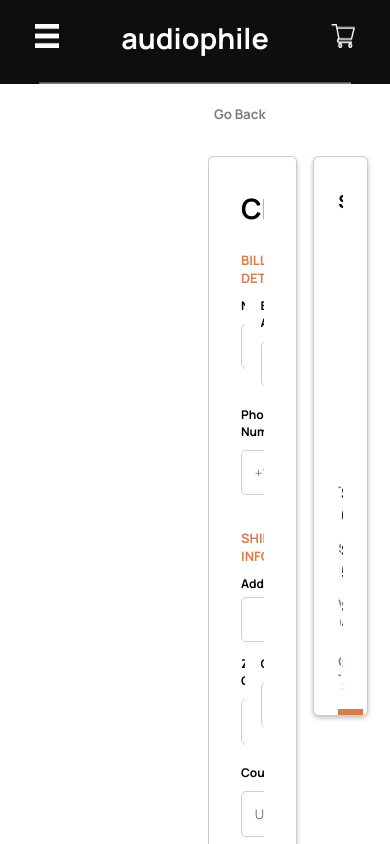
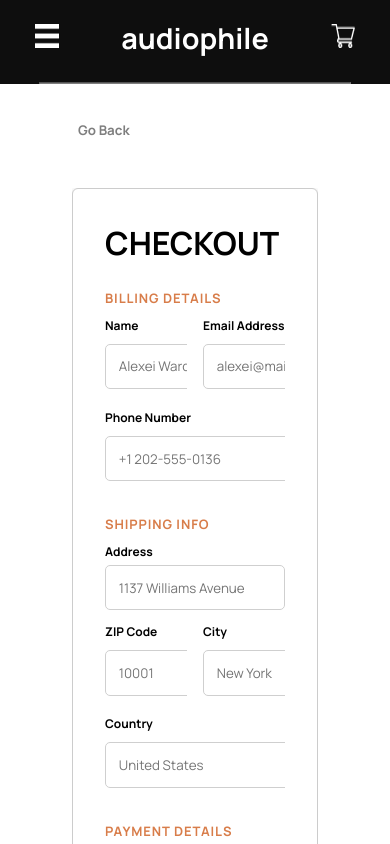
Before and after one commit to Mplusabiodun/gadgets-ecommerce-vue3, a Vue app: page /checkout in a window 390 px wide. Shown: the top 844 px of the page. Built offline with nearby package versions, Linux system fonts and the light colour scheme.

Commit message:
cartlist, notFound page media query for mobile

```diff
--- a/src/components/Reuseable/CartList.vue
+++ b/src/components/Reuseable/CartList.vue
@@ -15,20 +15,6 @@
 <script>
 export default {
   props: ["cartList"],
-  data() {
-    return {};
-  },
-  methods: {
-    // add() {
-    //   return this.numberOfProduct + 1;
-    // },
-    // sub() {
-    //   this.numberOfProduct -= 1;
-    //   if (this.numberOfProduct < 1) {
-    //     return (this.numberOfProduct = 1);
-    //   }
-    // },
-  },
 };
 </script>
 
@@ -85,4 +71,63 @@ p {
 .sub {
   margin-left: 5px;
 }
+/* Tablets / iPad ----------- */
+/* and (min-width: 768px) */
+@media only screen and (max-width: 1024px) {
+}
+
+/* Mobile ----------- */
+@media only screen and (max-width: 767px) {
+  /* * {
+    color: #000000;
+  } */
+  li {
+    /* display: flex; */
+    /* flex-direction: row; */
+    margin-top: 1.5rem;
+    /* justify-content: space-between;
+    align-items: center;
+    font-weight: bold; */
+  }
+  img {
+    width: 4rem;
+    height: 4rem;
+    /* margin-left: -2.4rem; */
+  }
+  .name_price {
+    margin-left: -1rem;
+    /* text-align: left; */
+  }
+  h3 {
+    font-size: 16px;
+    /* font-weight: 700; */
+    /* text-align: left; */
+  }
+  p {
+    font-size: 15px;
+    /* font-weight: 700; */
+    /* text-align: left; */
+    /* opacity: 50%; */
+    /* margin-top: 3px; */
+  }
+  .number {
+    /* width: 5.5rem;
+    height: 2rem;
+    text-align: center;
+    background: #f1f1f1;
+    border: 1px solid #f1f1f1; */
+    font-size: 16px;
+    /* font-weight: bold; */
+  }
+  /* .figure {
+    margin: 0 1.2rem;
+  } */
+  .sub,
+  .add {
+    font-size: 19px;
+  }
+  /* .sub {
+    margin-left: 5px;
+  } */
+}
 </style>
--- a/src/components/Reuseable/CheckOut.vue
+++ b/src/components/Reuseable/CheckOut.vue
@@ -588,7 +588,8 @@ hr {
   letter-spacing: 1px;
 }
 /* Tablets / iPad ----------- */
-@media only screen and (min-width: 768px) and (max-width: 1024px) {
+/* and (min-width: 768px) */
+@media only screen and (max-width: 1024px) {
   .container {
     margin: 3rem 4.5rem 0 4.5rem;
   }
@@ -682,5 +683,94 @@ hr {
 
 /* Mobile ----------- */
 @media only screen and (max-width: 767px) {
+  .container {
+    margin: 3rem 4.5rem 0 4.5rem;
+  }
+  .container2 {
+    flex-direction: column;
+  }
+  .checkout {
+    width: 100%;
+    margin-bottom: 3rem;
+  }
+  .go_back {
+    margin-bottom: 3rem;
+  }
+  input {
+    width: 16.8rem;
+  }
+  .checkout_text {
+    font-size: 32px;
+  }
+  .billing,
+  .shipping,
+  .payment {
+    letter-spacing: 0.9px;
+  }
+  .name_email input {
+    width: 16.8rem;
+  }
+  .e_money,
+  .c_delivery {
+    width: 16.8rem;
+    margin: 0 0 1rem 11.8rem;
+  }
+  .c_delivery {
+    margin: 0 0 1rem 17.9rem;
+  }
+
+  /* SUMMARY */
+  .summary {
+    width: 100%;
+  }
+
+  .name_price {
+    margin: 0 0 0 -22rem;
+  }
+  .cart_name {
+    letter-spacing: 1px;
+  }
+  .cart_price {
+    letter-spacing: 1px;
+  }
+  .total {
+    margin: 1rem 0;
+    letter-spacing: 1px;
+  }
+  .total h3 {
+    font-size: 15px;
+  }
+  .continue {
+    letter-spacing: 2px;
+  }
+
+  /* Dialog */
+  dialog {
+    width: 65%;
+    letter-spacing: 1px;
+  }
+  .thankyou {
+    font-size: 32px;
+  }
+  .confimationemail {
+    font-size: 17px;
+  }
+
+  .dialog_name_price h3 {
+    font-size: 17px;
+  }
+  .dialog_name_price p {
+    font-size: 16px;
+  }
+  .number {
+    font-size: 16px;
+  }
+  .andothers {
+    letter-spacing: 0.5px;
+  }
+  .inner_div2 h3 {
+    font-size: 17px;
+    letter-spacing: 1px;
+  }
 }
 </style>
--- a/src/components/Reuseable/NotFound.vue
+++ b/src/components/Reuseable/NotFound.vue
@@ -27,10 +27,23 @@ p {
   font-weight: bold;
 }
 /* Tablets / iPad ----------- */
-@media only screen and (min-width: 768px) and (max-width: 1024px) {
+/* and (min-width: 768px) */
+@media only screen and (max-width: 1024px) {
+  div {
+    margin: 5rem auto 20rem;
+    max-width: 70%;
+  }
+  h2,
+  p {
+    line-height: 35px;
+  }
 }
 
 /* Mobile ----------- */
 @media only screen and (max-width: 767px) {
+  div {
+    margin: 5rem 2rem 20rem;
+    max-width: 100%;
+  }
 }
 </style>
--- a/src/components/Reuseable/TheBest.vue
+++ b/src/components/Reuseable/TheBest.vue
@@ -61,7 +61,8 @@
   padding-left: 2rem;
 }
 /* Tablets / iPad ----------- */
-@media only screen and (min-width: 768px) and (max-width: 1024px) {
+/* and (min-width: 768px)  */
+@media only screen and (max-width: 1024px) {
   .audiogear_container {
     flex-direction: column;
     margin: 2rem 0;
--- a/src/components/Reuseable/TheFooter.vue
+++ b/src/components/Reuseable/TheFooter.vue
@@ -97,7 +97,8 @@ img {
   font-size: 14px;
 }
 /* Tablets / iPad ----------- */
-@media only screen and (min-width: 768px) and (max-width: 1024px) {
+/* and (min-width: 768px) */
+@media only screen and (max-width: 1024px) {
   .nav_bar2 {
     flex-direction: column;
   }
--- a/src/components/Reuseable/TheShop.vue
+++ b/src/components/Reuseable/TheShop.vue
@@ -86,7 +86,8 @@ export default {
   font-weight: 900;
 }
 /* Tablets / iPad ----------- */
-@media only screen and (min-width: 768px) and (max-width: 1024px) {
+/* and (min-width: 768px)  */
+@media only screen and (max-width: 1024px) {
   .general {
     margin-top: 1.5rem;
   }
```
